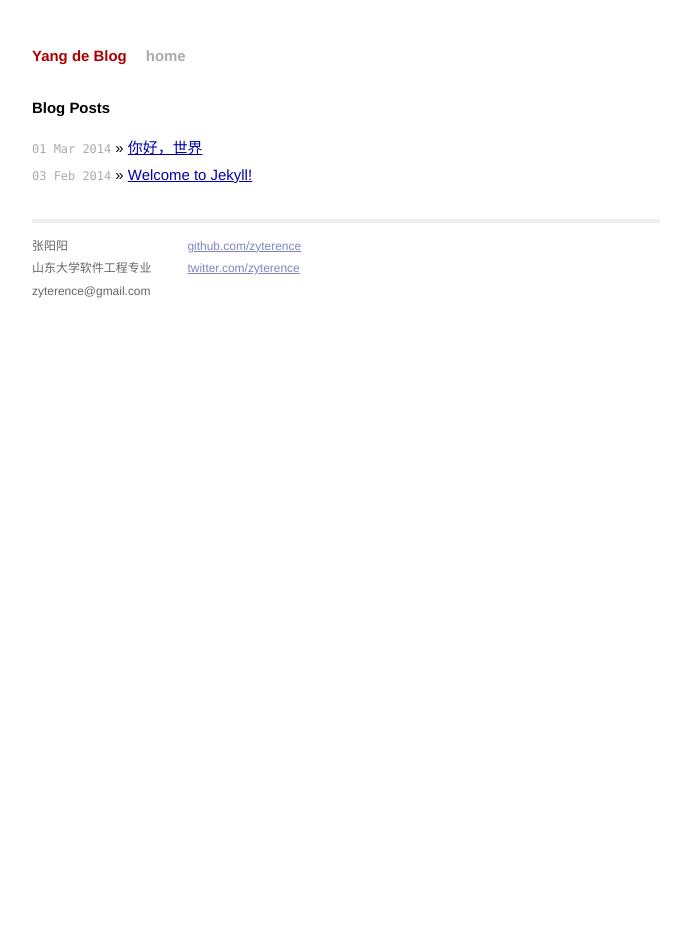
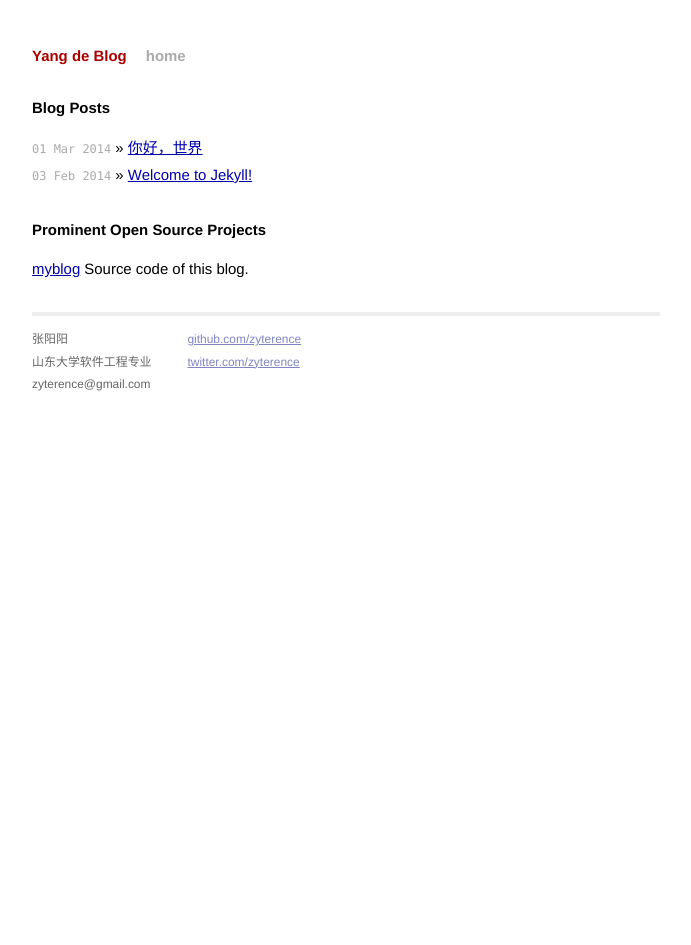
Before and after one commit to zyterence/myblog, a Jekyll site: the page built from index.html, in a window 1280 px wide. Shown: the whole page, without its empty margins (294-985 px from the left). Built offline with Jekyll 4.4.1, drawn with Linux system fonts in a browser that asks for light colours; Markdown is read by kramdown in place of the engine named in the settings.

Commit message:
Update index.html

```diff
--- a/index.html
+++ b/index.html
@@ -10,4 +10,9 @@ title: Yang de Blog
       <li><span>{{ post.date | date_to_string }}</span> &raquo; <a href="{{ site.baseurl }}{{ post.url }}">{{ post.title }}</a></li>
     {% endfor %}
   </ul>
+  <h1>Prominent Open Source Projects</h1>
+  <ul class="posts">
+    <li><a href="http://github.com/zyterence/myblog/">myblog</a> Source code of this blog.</li>
+
+  </ul>
 </div>
```
